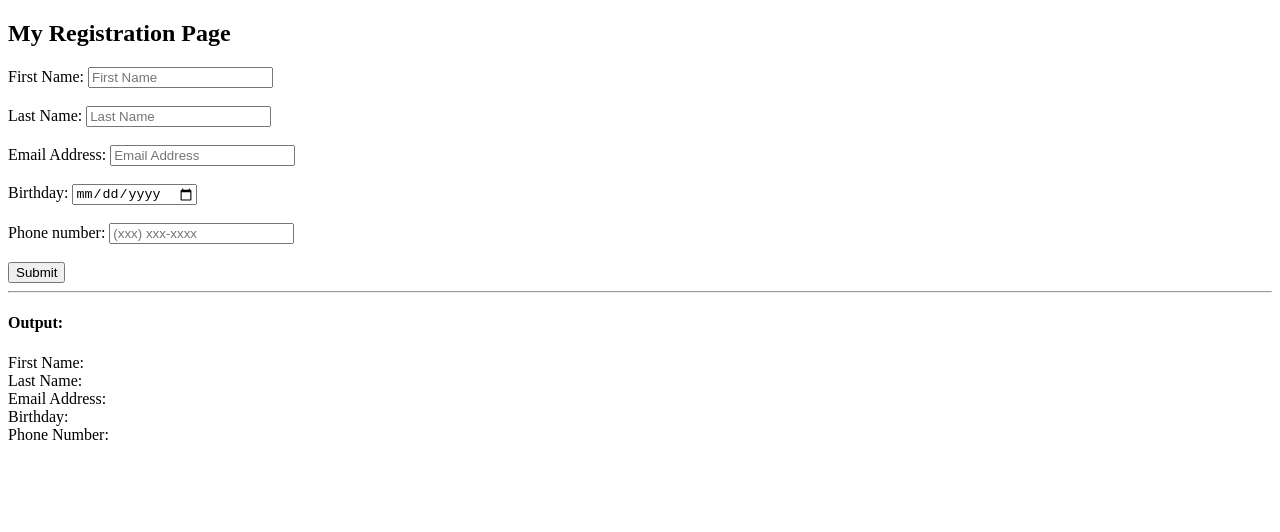
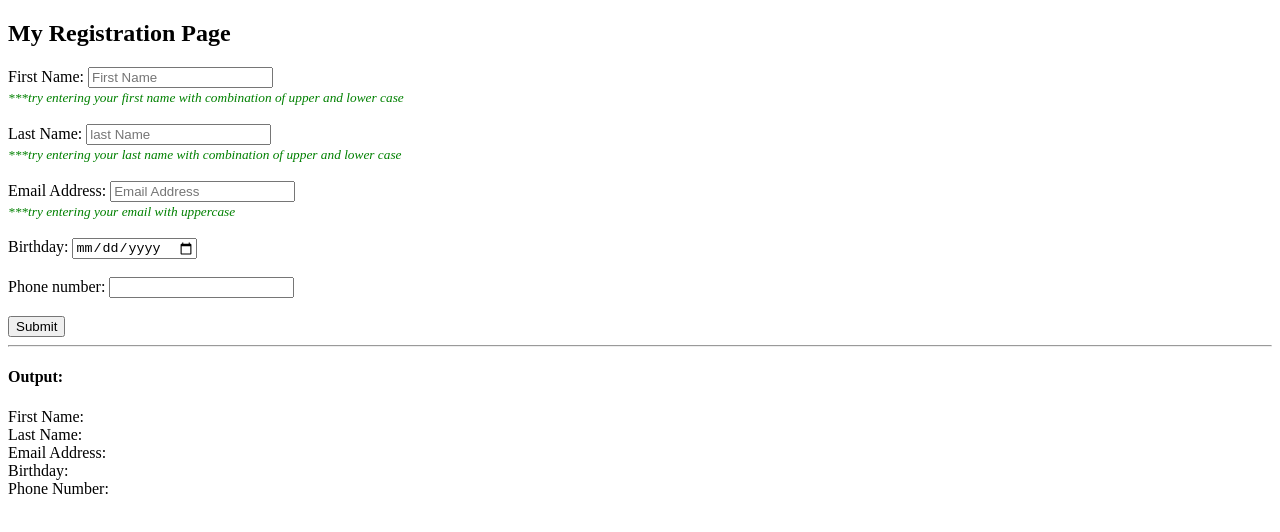
Before and after one commit to ChelleAmon/JS-Registration-Page-03072022, a plain HTML site: page index.html in a window 1280 px wide. Drawn offline with Linux system fonts and the light colour scheme.

Commit message:
feat(css,js, html): Add css styling from JS

```diff
--- a/index.html
+++ b/index.html
@@ -16,16 +16,23 @@
             <div>
                 <label for="firstName">First Name: </label>
                 <input id="firstName" type="text" placeholder="First Name">
+                <br>
+                <span class="custom-span-font"> ***try entering your first name with combination of upper and lower case</span><br>
+
             </div>
             <br>
             <div>
                 <label for="lastName">Last Name: </label>
-                <input id="lastName" type="text" placeholder="Last Name">
+                <input id="lastName" type="text" placeholder="last Name">
+                <br>
+                <span class="custom-span-font"> ***try entering your last name with combination of upper and lower case</span>
             </div>
             <br>
             <div>
                 <label for="email">Email Address: </label>
                 <input id="email" type="email" placeholder="Email Address">
+                <br>
+                <span class="custom-span-font"> ***try entering your email with uppercase</span>
             </div>
             <br>
             <div>
@@ -35,7 +42,8 @@
             <br>
             <div>
                 <label for="phoneNumber: ">Phone number: </label>
-                <input id="phoneNumber" type="text" placeholder="(xxx) xxx-xxxx">
+                <input id="phoneNumber" type="text" placeholder="">
+                <br>
             </div>
             <br>
             <div>
--- a/js/app.js
+++ b/js/app.js
@@ -18,6 +18,8 @@ const pNumber = document.querySelector(".pNumber");
 // When submit Button is clicked, getForm() function will be executed.
 // Because line 20 is already setup, there is no need to include the getForm() function inside the button tag in HTML template
 submitBtn.addEventListener('click', getForm)
+
+addStyle()
 
 
 // create a function named getForm
@@ -48,7 +50,7 @@ function getForm(){
 // Used Alert pop-up to say Hi to the registered user
 // used template literal in substitute to string concatenation
 // another way to write line 50: alert("Hello, " + fName.textContent + "!")
-        alert(`Hello, ${fName.textContent}!`)
+        alert(`Hello, ${fName.textContent.toLowerCase()}!`)
 
 
 // if 'cancel' button is pressed, then all input fields will be cleared
@@ -61,5 +63,25 @@ function getForm(){
         birthdate.value.Date = ""
         phoneNumber.value = ""
     }
+}
+
+
+// Create addStyle() function to display some styling
+function addStyle(){
+
+    // get all span tags that has class Name "custom-span.font"
+    const spans = document.querySelectorAll(".custom-span-font")
+
+    // For-loop statement. I suggest not to focus too much on this function for now.
+    // This will be discussed  by Vinson on the next lectures.
+
+    for (let i = 0; i < spans.length; i++){
+     // Focus rather on how I style custom-span-font using JSS
+        spans[i].style.color = "green"
+        spans[i].style.fontStyle ="italic"
+        spans[i].style.fontSize = "10pt"
+    }
+
+
 
 }
```
